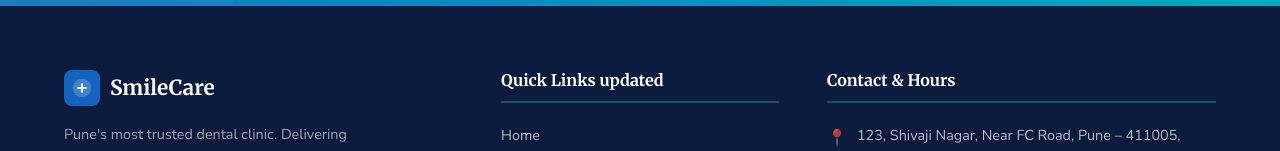
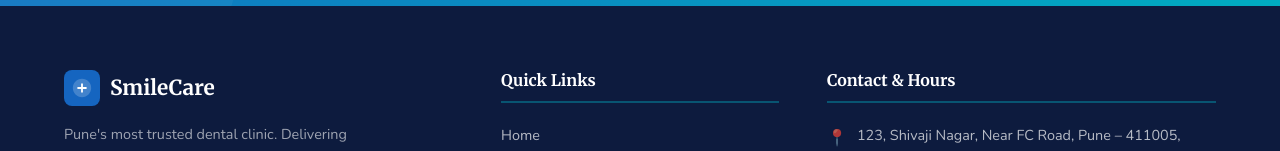
Before and after one commit to Sanketmahajan03/SampleDentalProject, an Angular app in the folder dental-clinic/: page / in a window 1280 px wide. Shown: the part 3923-4074 px from the top of the page. Built offline with nearby package versions, Linux system fonts and the light colour scheme.

Commit message:
update txt removed

```diff
--- a/dental-clinic/src/app/shared/components/footer/footer.component.html
+++ b/dental-clinic/src/app/shared/components/footer/footer.component.html
@@ -26,7 +26,7 @@
 
         <!-- Column 2: Quick Links -->
         <div class="footer__col">
-          <h3 class="footer__heading">Quick Links updated</h3>
+          <h3 class="footer__heading">Quick Links</h3>
           <ul class="footer__links">
             @for (link of quickLinks; track link.path) {
               <li>
```
